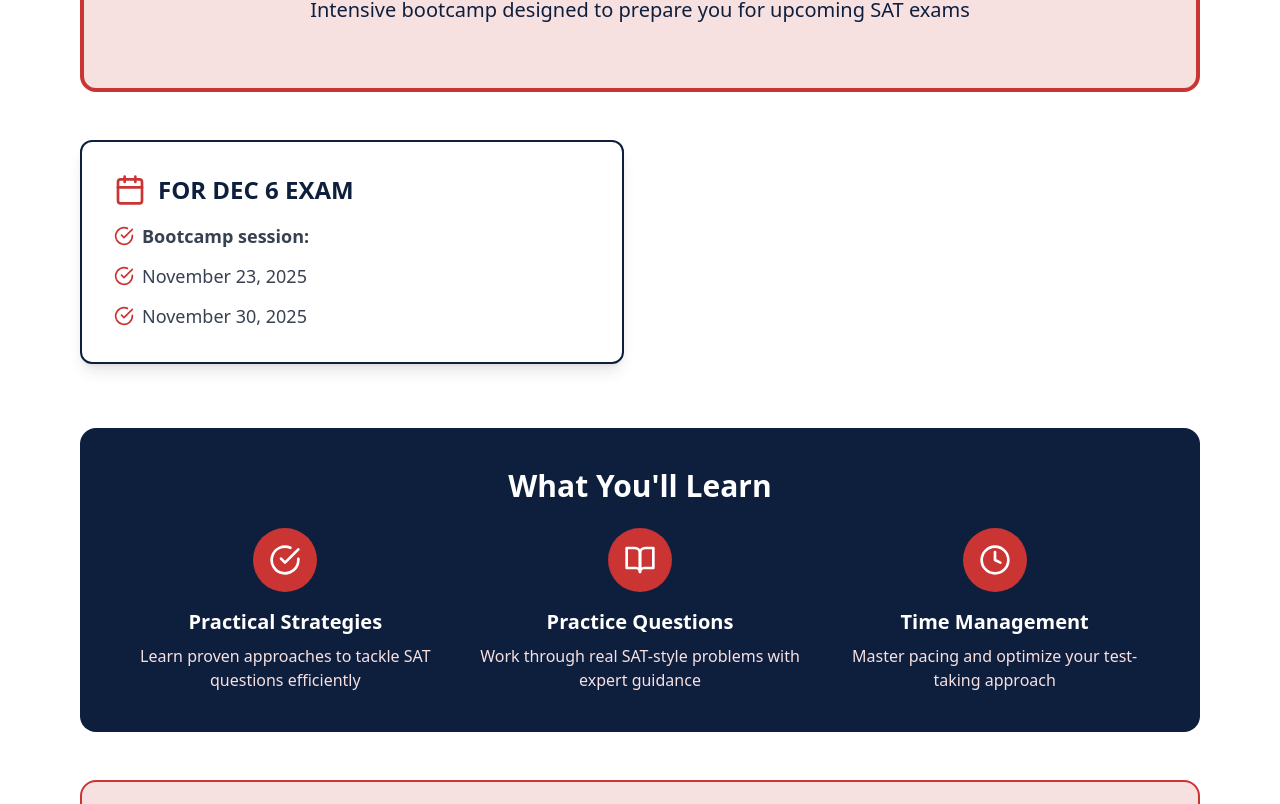
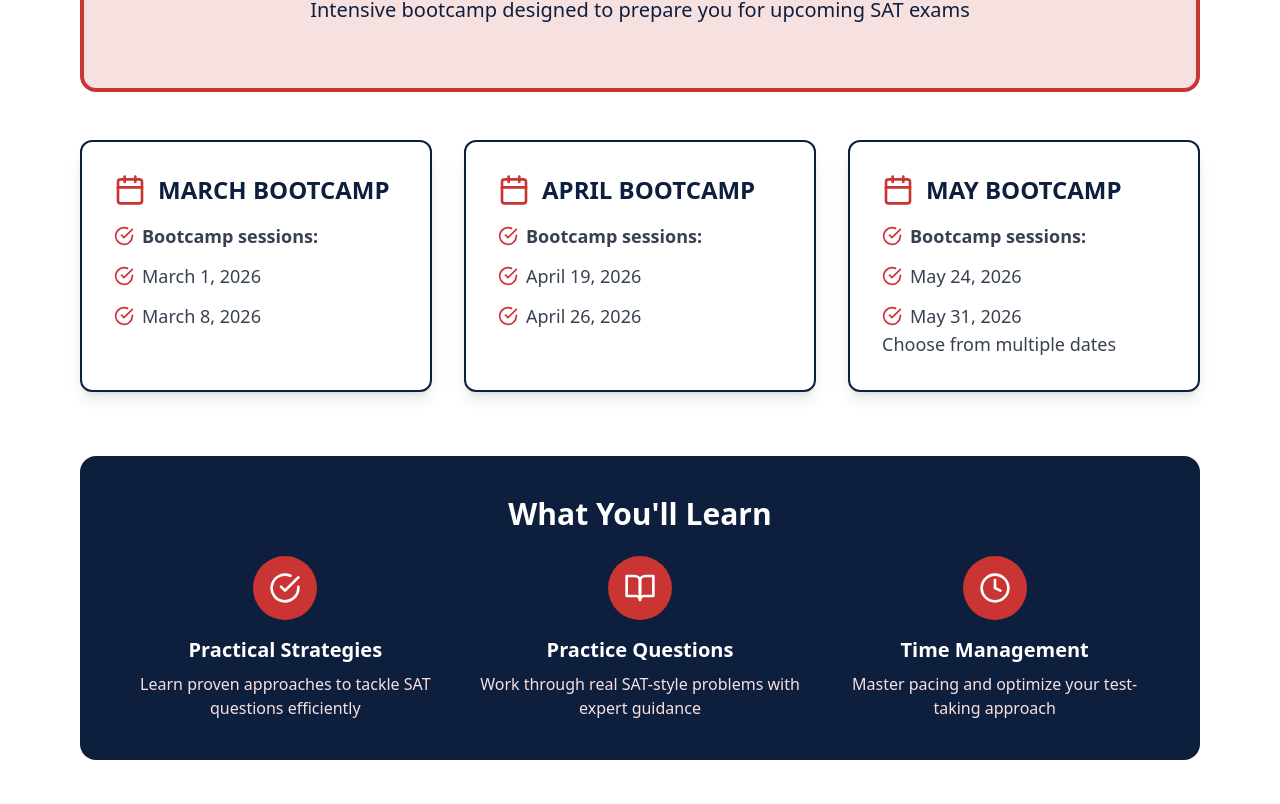
Before and after one commit to phcodesage/SAT-Bootcamp, a React (Vite) app: page / in a window 1280 px wide. Shown: the part 816-1620 px from the top of the page. Built offline with nearby package versions, Linux system fonts and the light colour scheme.

Commit message:
updated: dates and title

```diff
--- a/src/App.tsx
+++ b/src/App.tsx
@@ -5,7 +5,7 @@ function App() {
     <div className="min-h-screen bg-white">
       <header className="bg-[#0e1f3e] text-white py-8 px-4">
         <div className="max-w-6xl mx-auto">
-          <h1 className="text-5xl font-bold mb-2 text-[#ff5a5f]">SAT PREP</h1>
+          <h1 className="text-5xl font-bold mb-2 text-[#ff5a5f]">SAT BOOTCAMP</h1>
           <p className="text-xl text-[#f7e0e0]">Practical strategies to approach the SAT, practice questions and more.</p>
         </div>
       </header>
@@ -60,25 +60,67 @@ function App() {
           </p>
         </div>
 
-        <div className="grid md:grid-cols-2 gap-8 mb-16">
+        <div className="grid md:grid-cols-3 gap-8 mb-16">
           <div className="bg-white border-2 border-[#0e1f3e] rounded-xl p-8 shadow-lg">
             <div className="flex items-center mb-4">
               <Calendar className="text-[#ca3433] mr-3" size={32} />
-              <h3 className="text-2xl font-bold text-[#0e1f3e]">FOR DEC 6 EXAM</h3>
+              <h3 className="text-2xl font-bold text-[#0e1f3e]">MARCH BOOTCAMP</h3>
             </div>
             <ul className="space-y-3 text-lg text-gray-700">
               <li className="flex items-start">
                 <CheckCircle className="text-[#ca3433] mr-2 flex-shrink-0 mt-1" size={20} />
-                <span><strong>Bootcamp session:</strong></span>
+                <span><strong>Bootcamp sessions:</strong></span>
               </li>
               <li className="flex items-start">
                 <CheckCircle className="text-[#ca3433] mr-2 flex-shrink-0 mt-1" size={20} />
-                <span>November 23, 2025</span>
+                <span>March 1, 2026</span>
               </li>
               <li className="flex items-start">
                 <CheckCircle className="text-[#ca3433] mr-2 flex-shrink-0 mt-1" size={20} />
-                <span>November 30, 2025</span>
+                <span>March 8, 2026</span>
               </li>
+            </ul>
+          </div>
+
+          <div className="bg-white border-2 border-[#0e1f3e] rounded-xl p-8 shadow-lg">
+            <div className="flex items-center mb-4">
+              <Calendar className="text-[#ca3433] mr-3" size={32} />
+              <h3 className="text-2xl font-bold text-[#0e1f3e]">APRIL BOOTCAMP</h3>
+            </div>
+            <ul className="space-y-3 text-lg text-gray-700">
+              <li className="flex items-start">
+                <CheckCircle className="text-[#ca3433] mr-2 flex-shrink-0 mt-1" size={20} />
+                <span><strong>Bootcamp sessions:</strong></span>
+              </li>
+              <li className="flex items-start">
+                <CheckCircle className="text-[#ca3433] mr-2 flex-shrink-0 mt-1" size={20} />
+                <span>April 19, 2026</span>
+              </li>
+              <li className="flex items-start">
+                <CheckCircle className="text-[#ca3433] mr-2 flex-shrink-0 mt-1" size={20} />
+                <span>April 26, 2026</span>
+              </li>
+            </ul>
+          </div>
+
+          <div className="bg-white border-2 border-[#0e1f3e] rounded-xl p-8 shadow-lg">
+            <div className="flex items-center mb-4">
+              <Calendar className="text-[#ca3433] mr-3" size={32} />
+              <h3 className="text-2xl font-bold text-[#0e1f3e]">MAY BOOTCAMP</h3>
+            </div>
+            <ul className="space-y-3 text-lg text-gray-700">
+              <li className="flex items-start">
+                <CheckCircle className="text-[#ca3433] mr-2 flex-shrink-0 mt-1" size={20} />
+                <span><strong>Bootcamp sessions:</strong></span>
+              </li>
+              <li className="flex items-start">
+                <CheckCircle className="text-[#ca3433] mr-2 flex-shrink-0 mt-1" size={20} />
+                <span>May 24, 2026</span>
+              </li>
+              <li className="flex items-start">
+                <CheckCircle className="text-[#ca3433] mr-2 flex-shrink-0 mt-1" size={20} />
+                <span>May 31, 2026</span>
+              </li>Choose from multiple dates
             </ul>
           </div>
 
@@ -148,7 +190,7 @@ function App() {
             <div className="bg-white rounded-xl p-6 shadow-lg text-center border-2 border-[#0e1f3e] hover:border-[#ca3433] transition-colors">
               <h4 className="text-2xl font-bold text-[#0e1f3e] mb-4">Math Only</h4>
               <p className="text-5xl font-bold text-[#ca3433] mb-4">$199</p>
-              <p className="text-gray-600 mb-4">November 30</p>
+              <p className="text-gray-600 mb-4">Choose from multiple dates</p>
               <ul className="text-left space-y-2 text-gray-700">
                 <li className="flex items-start">
                   <CheckCircle className="text-[#ca3433] mr-2 flex-shrink-0 mt-1" size={16} />
@@ -212,7 +254,7 @@ function App() {
 
         <div className="mt-12 text-center">
           <p className="text-2xl text-[#0e1f3e] font-semibold mb-4">
-            Prepare for the December 6 SAT Exams
+            Join our SAT Bootcamp in March, April, or May 2026
           </p>
           <p className="text-lg text-gray-600">
             Limited spots available. Register now to secure your place.
```
